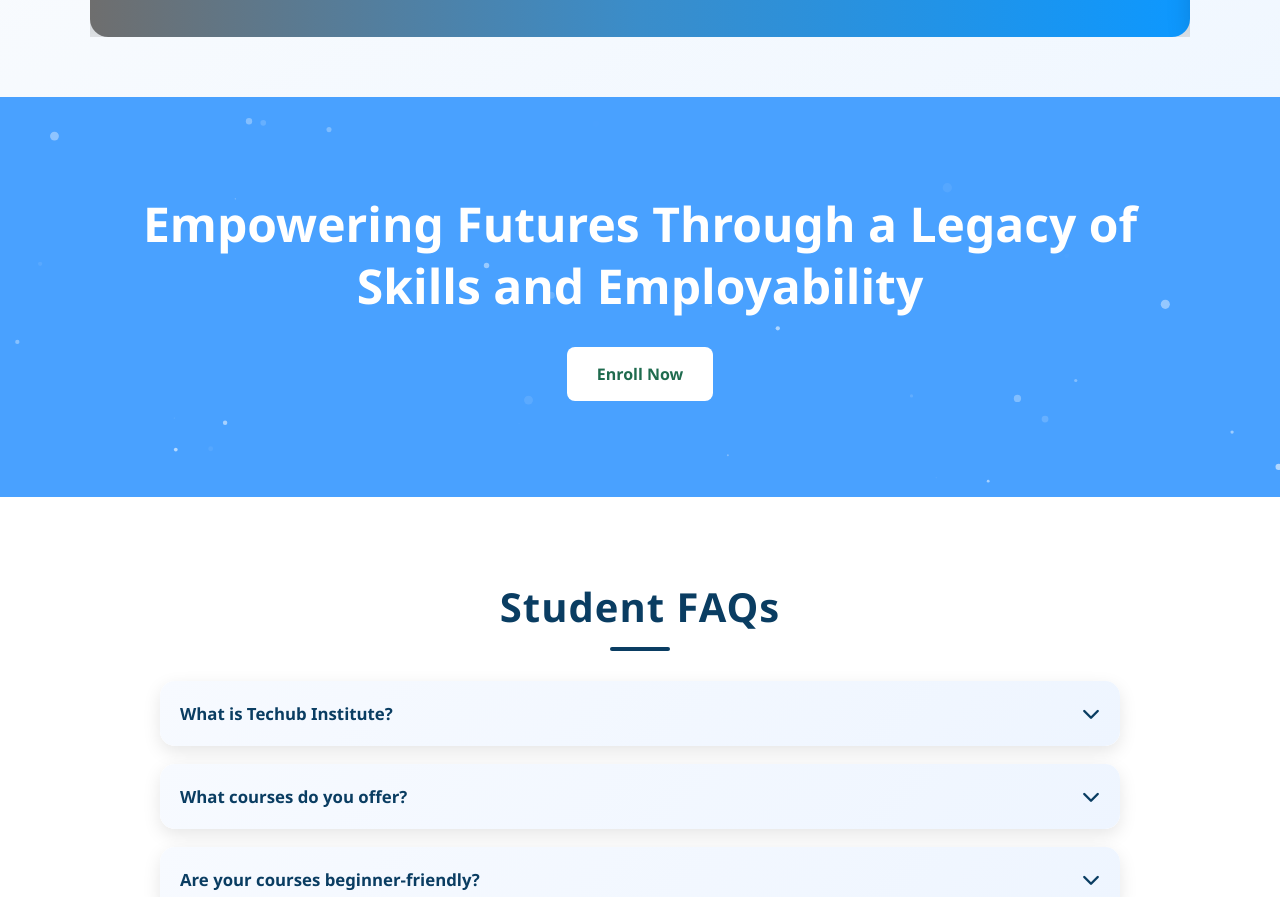
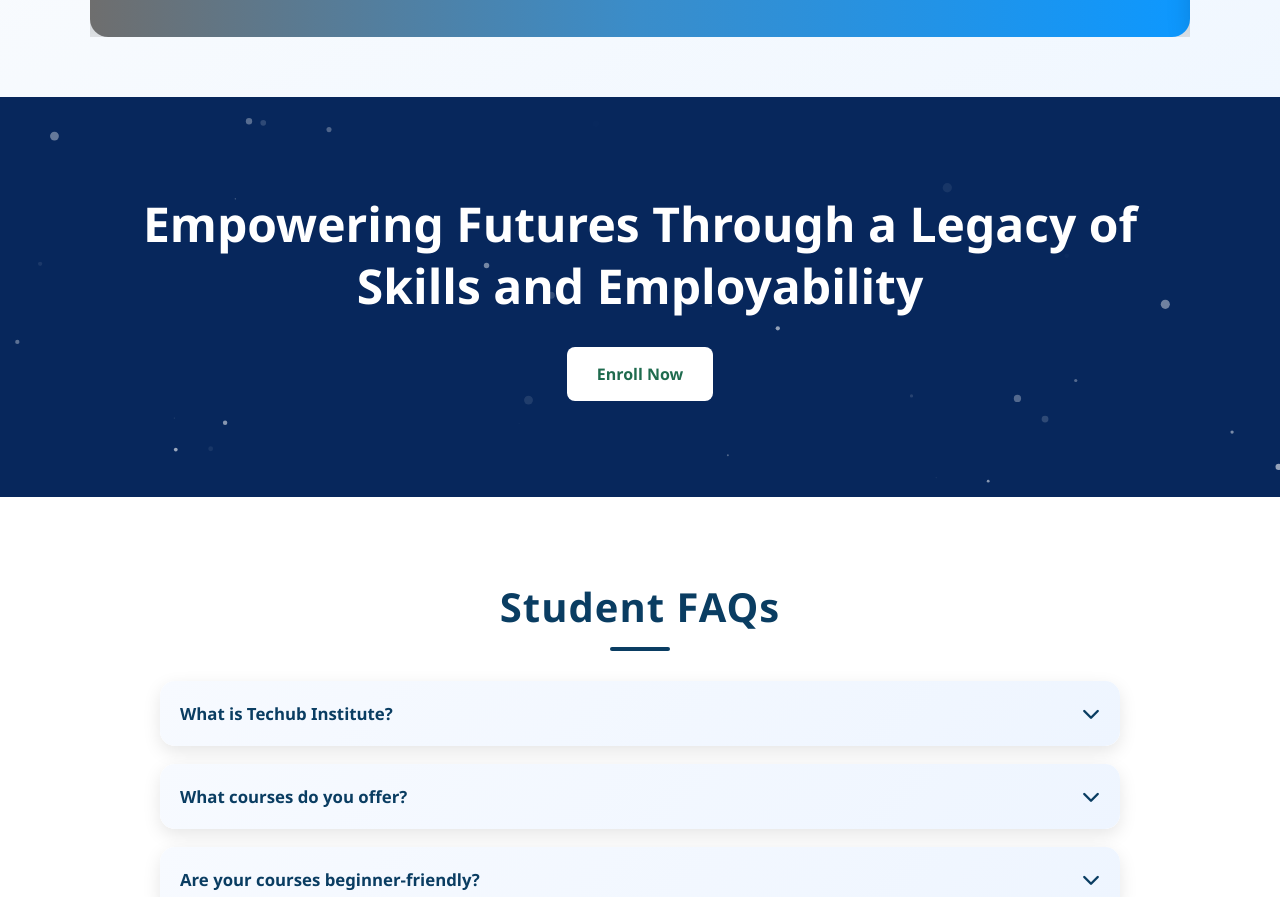
Before and after one commit to Coagen/tech-hub-v2, a plain HTML site: page index.html in a window 1280 px wide. Shown: the part 3105-4002 px from the top of the page. Drawn offline with nearby package versions, Linux system fonts and the light colour scheme.

Commit message:
color change v6

```diff
--- a/style.css
+++ b/style.css
@@ -205,7 +205,7 @@ body {
 #hero {
   position: relative;
   height: 400px;
-  background-color: rgb(73, 161, 255);
+  background-color: #07275c;
   color: white;
   display: flex;
   justify-content: center;
```
